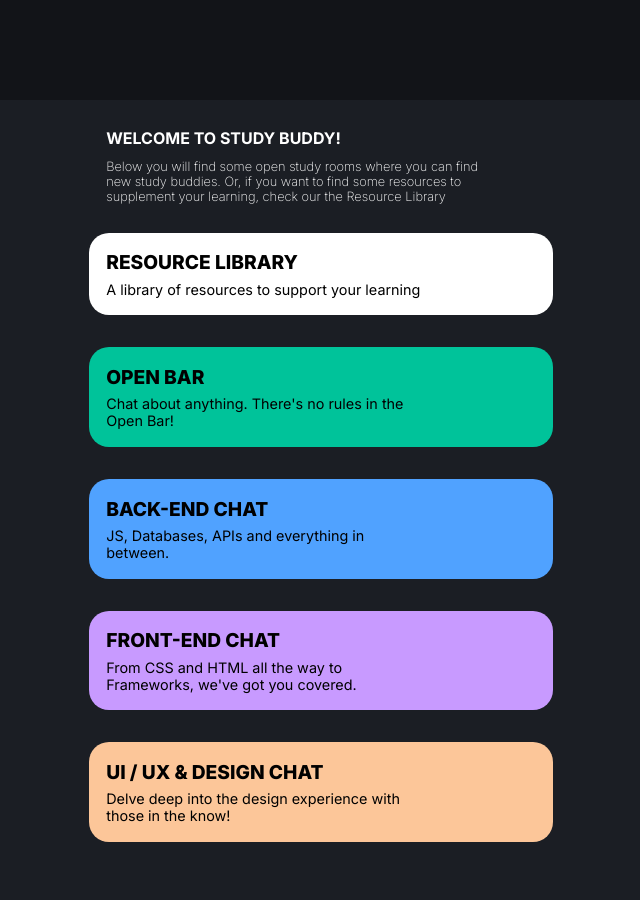
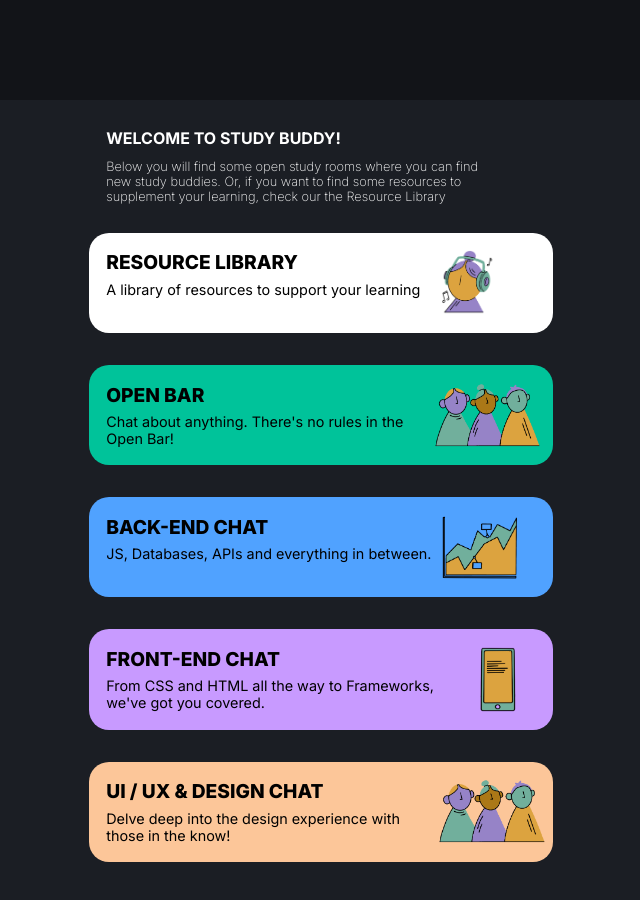
Before and after one commit to dannykryan/studybuddy, a plain HTML site: page public-danny/index.html in a window 1280 px wide. Shown: the whole page, without its empty margins (319-959 px from the left). Drawn offline with Linux system fonts and the light colour scheme.

Commit message:
added images to buttons

```diff
--- a/public-danny/index.html
+++ b/public-danny/index.html
@@ -19,16 +19,69 @@
                     <a href="/">
                         <div>
                             <div class="resource-btn btn">
-                                <div class="btn-header">RESOURCE LIBRARY</div>
-                                <div class="btn-description">A library of resources to support your learning</div>
+                                <div class="btn-text-container">
+                                    <div class="btn-header">RESOURCE LIBRARY</div>
+                                    <div class="btn-description">A library of resources to support your learning</div>
+                                </div>
+                                <div class="img-box">
+                                    <img src="../assets/images/Music.png" alt="graph-icon">
+                                </div>
                             </div>
                         </div>
                     </a>
                 </li>
-                <li><a href="/"><div class="open-bar-btn btn"><div class="btn-header">OPEN BAR</div> <div class="btn-description">Chat about anything. There's no rules in the Open Bar!</div></div> </a></li>
-                <li><a href="/"><div class="back-end-btn btn"><div class="btn-header">BACK-END CHAT</div> <div class="btn-description">JS, Databases, APIs and everything in between.</div></div> </a></li>
-                <li><a href="/"><div class="front-end-btn btn"><div class="btn-header">FRONT-END CHAT</div> <div class="btn-description">From CSS and HTML all the way to Frameworks, we've got you covered.</div></div> </a></li>
-                <li><a href="/"><div class="ui-ux-btn btn"><div class="btn-header">UI / UX &amp; DESIGN CHAT</div> <div class="btn-description">Delve deep into the design experience with those in the know!</div></div> </a></li>
+                <li>
+                    <a href="/">
+                        <div class="open-bar-btn btn">
+                            <div class="btn-text-container">
+                                <div class="btn-header">OPEN BAR</div>
+                                <div class="btn-description">Chat about anything. There's no rules in the Open Bar!</div>
+                            </div>
+                            <div class="img-box">
+                                <img src="../assets/images/People.png" alt="graph-icon">
+                            </div>
+                        </div>
+                    </a>
+                </li>
+                <li>
+                    <a href="/">
+                        <div class="back-end-btn btn">
+                            <div class="btn-text-container">
+                                <div class="btn-header">BACK-END CHAT</div>
+                                <div class="btn-description">JS, Databases, APIs and everything in between.</div>
+                            </div>
+                            <div class="img-box">
+                                <img src="../assets/images/Graph.png" alt="graph-icon">
+                            </div>
+                        </div>
+                    </a>
+                </li>
+                <li>
+                    <a href="/">
+                        <div class="front-end-btn btn">
+                            <div class="btn-text-container">
+                                <div class="btn-header">FRONT-END CHAT</div>
+                                <div class="btn-description">From CSS and HTML all the way to Frameworks, we've got you covered.</div>
+                            </div>
+                            <div class="img-box">
+                                <img src="../assets/images/Front_end.png" alt="graph-icon">
+                            </div>
+                        </div>
+                    </a>
+                </li>
+                <li>
+                    <a href="/">
+                        <div class="ui-ux-btn btn">
+                            <div class="btn-text-container">
+                                <div class="btn-header">UI / UX &amp; DESIGN CHAT</div>
+                                <div class="btn-description">Delve deep into the design experience with those in the know!</div>
+                            </div>
+                            <div class="img-box">
+                                <img src="../assets/images/People.png" alt="graph-icon">
+                            </div>
+                        </div>
+                    </a>
+                </li>
             </ul>
     </main>
     <footer></footer>
--- a/public-danny/styles.css
+++ b/public-danny/styles.css
@@ -47,28 +47,29 @@ a {
     text-decoration: none;
 }
 
-/* .btn-container {
-    display: flex;
-    flex-direction: row;
-    background-color: green;
-    height: 100px;
-} */
-
 .btn-text-container {
     display: flex;
-    flex-direction: row;
+    flex-direction: column;
 }
 
-.btn-container img {
-    height: 75px;
+.btn img {
+    height: 65px;
+    /* margin-left:auto;
+    margin-right: auto; */
+}
+
+.img-box {
+    display: flex;
+    justify-content: center;
+    margin-left: 10px;
+    margin-right: auto;
+    min-width: 75px;
 }
 
 .btn {
     display: flex;
-    flex-direction: column;
-    align-content: center;
     height: 100%;
-    padding: 1.1rem 8rem 1.1rem 1.1rem;
+    padding: 1.1rem 1.1rem 1.1rem 1.1rem;
     border-radius: 1.25rem;
     margin: 0 0 2rem 0;
 }
```
